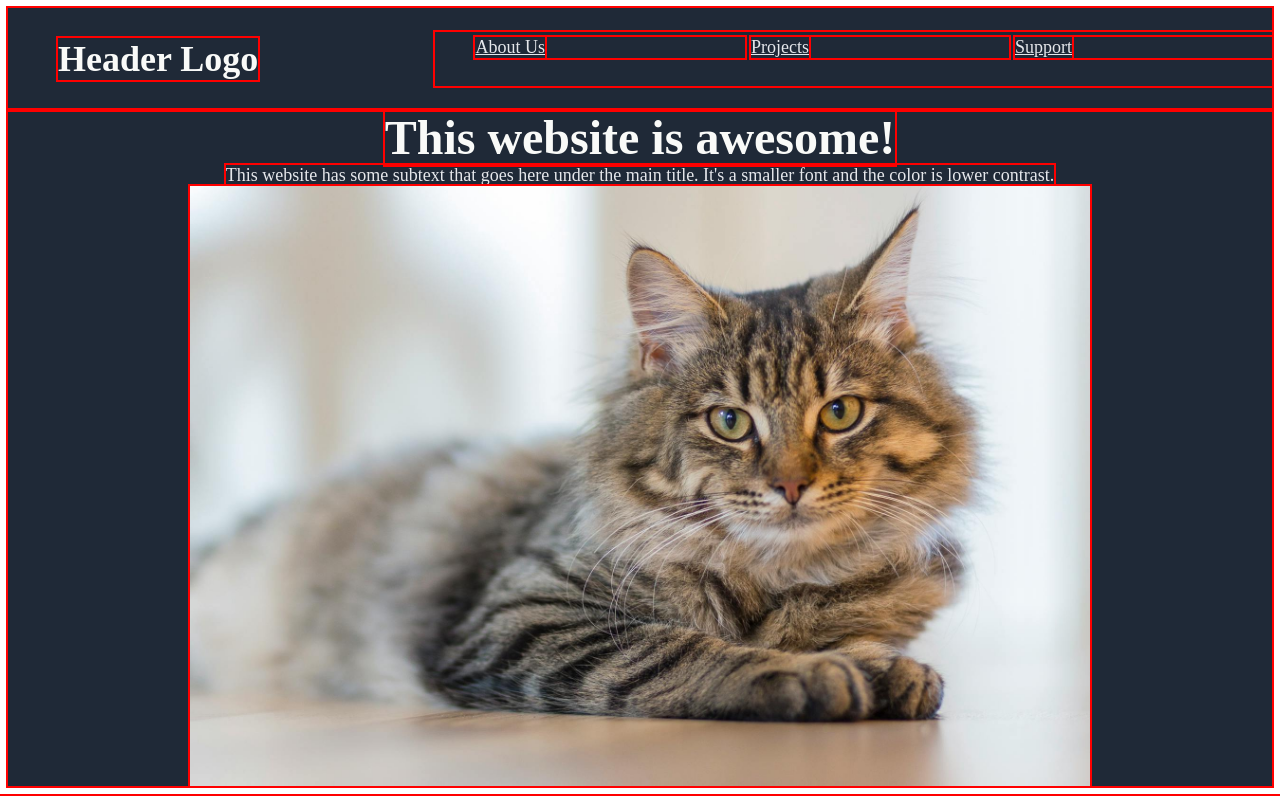
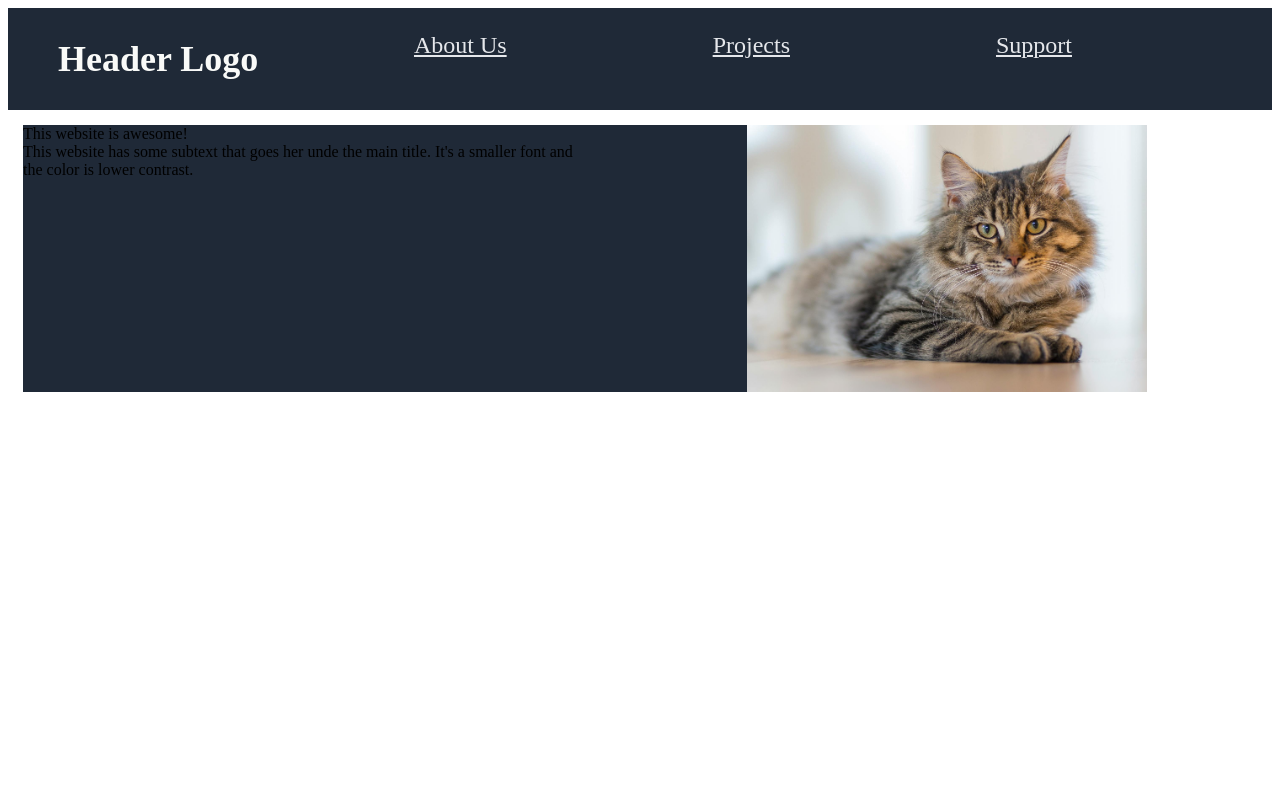
Before and after one commit to NathanYap-726/Odin-landing-page, a plain HTML site: page index.html in a window 1280 px wide. Drawn offline with Linux system fonts and the light colour scheme.

Commit message:
need to fix and finish rest of landing page. I'm lost

```diff
--- a/index.html
+++ b/index.html
@@ -16,12 +16,21 @@
     </ul>
 </div>
 
-<div class="middle-header-container">
-    <div class ="header-text">This website is awesome!</div>
-    <div class="header-para-text">This website has some subtext that goes here under the main title. It's a smaller font and the color is lower contrast.</div>
-    <img src="./images/pexels.inge-wallumrød.jpeg" height="600px" width="auto">
+<div class="middle-header-container-one">
+    <div class="row">
+        <div class="column">
+            <div class="column-one">
+                <div class="middle-head-text">This website is awesome!</div>
+                <div class="middle-head-small-text">This website has some subtext that goes her unde the main title. It's a smaller font and the color is lower contrast.</div>
+            </div>
+        </div>
 
-
+        <div class="column">
+            <div class="column-two">
+                <img src="./images/pexels.inge-wallumrød.jpeg" alt="The cat" width="400px"  height="auto">
+            </div>
+        </div>
+    </div>
 </div>
 </body>
 </html>
--- a/style.css
+++ b/style.css
@@ -1,7 +1,6 @@
-* {
+/* {
    outline:2px solid red;
-}
-
+}*/
 
 a{
     color:#e5e7eb;
@@ -21,27 +20,73 @@ a{
     justify-content: space-evenly;
     padding-right: 200px;
 
-}
-
-.middle-header-container  {
-    display:flex;
-    flex-direction: column;
-    justify-content:center;
-    background-color: #1f2937;
-    align-items: center;
 
 }
 
-.header-text {
+.middle-header-container-one  {
+    display:inline-flex;
+    flex-direction: column;
+    margin: 15px;
+    background-color: #1f2937;
+    align-content: center;
+
+}
+.row {
+    display: flex;
+    flex-direction: row;
+    flex-wrap: wrap;
+    width: 100%;
+}
+
+
+.column {
+    display: flex;
+    flex-direction: column;
+    flex-basis: 100%;
+    flex: 1;
+}
+
+.column-one{
+    height: 100px;
+}
+
+.column-two{
+    height: auto;
+    display:inline-flex;
+    justify-content: end;
+}
+
+
+
+
+./*middle-header-container-two  {
+    display: inline-flex;
+    flex-direction: column;
+    justify-content: flex-end;
+    align-items: center;
+    background-color: #1f2937;
+}
+
+
+.header-text,div {
     font-size: 48px;
     font-weight: bolder;
     color: #f9fAf8;
+    align-content: center;
+
+
 }
 
 .header-para-text{
     font-size: 18px;
     color: #e5e7eb;
+
 }
+/*
+#cat-one{
+    padding-left: 250px;
+    margin:0px;
 
-#cat-one{
-    padding-left: 100px;
+
+}
+*/
```
